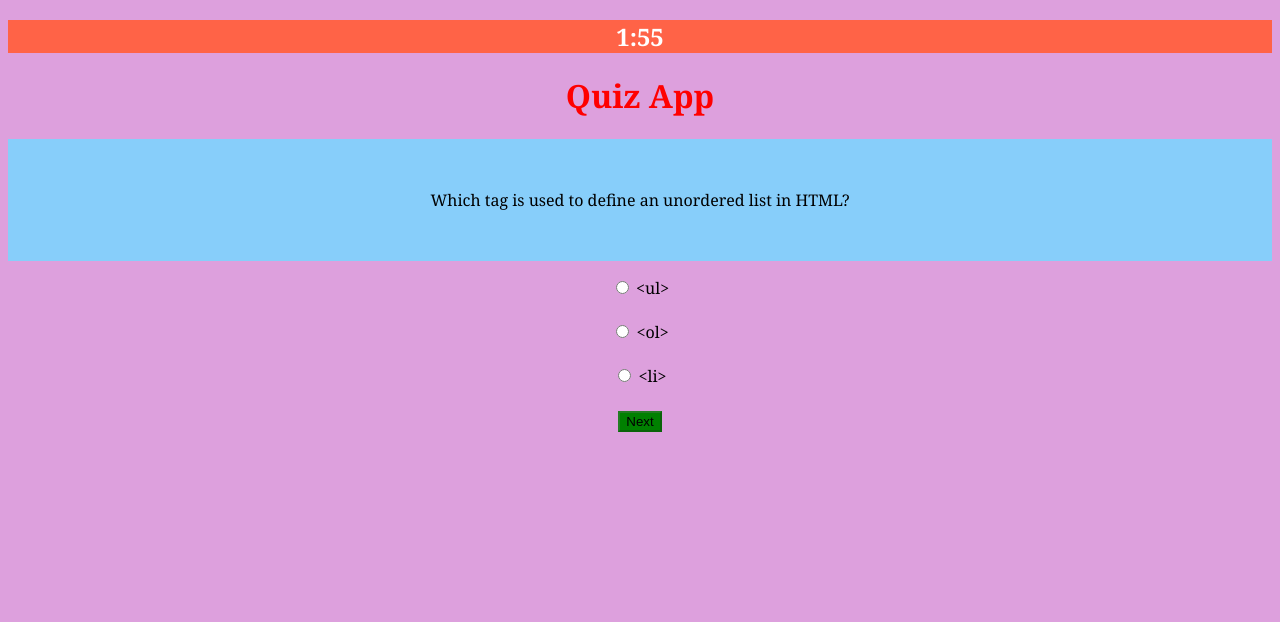
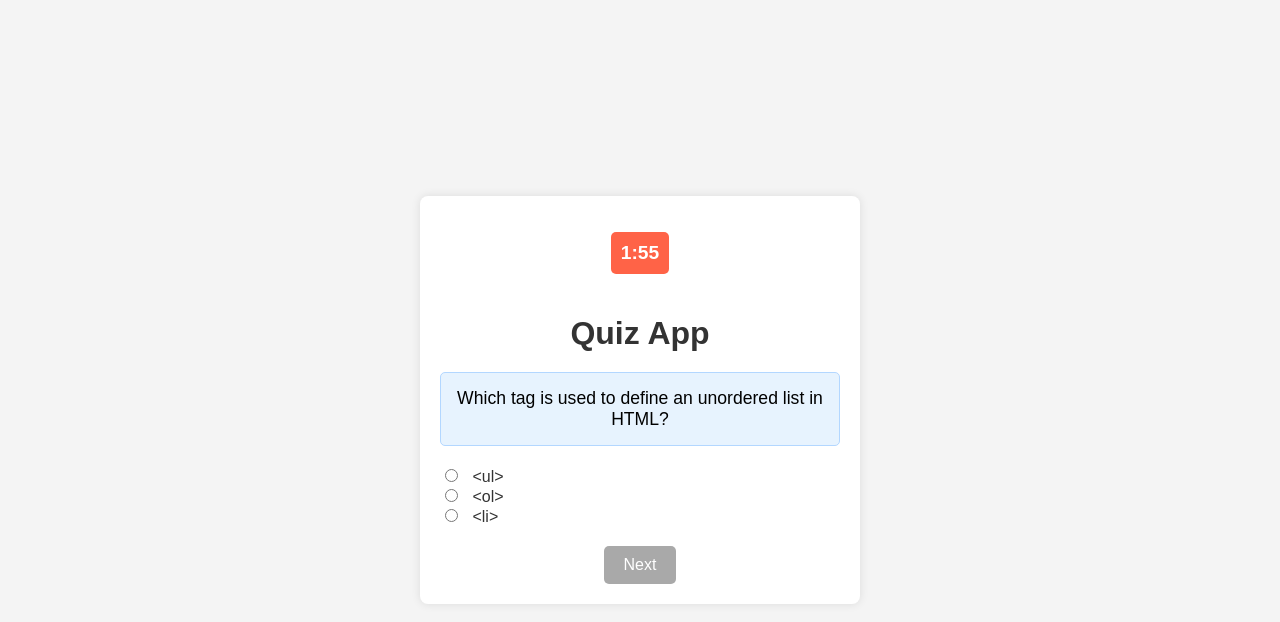
Before and after one commit to MiznaMasood/Quiz-App, a plain HTML site: page index.html in a window 1280 px wide. Drawn offline with Linux system fonts and the light colour scheme; some packages are replaced by stand-ins of ours; a script that the page names is missing.

Commit message:
Quiz App

```diff
--- a/app.js
+++ b/app.js
@@ -1,236 +1,136 @@
+
+// Your Firebase configuration
+var firebaseConfig = {
+  apiKey: "AIzaSyBXrN8jWLF_tZrNuoIFAuIYl-IIa3zajW8",
+  authDomain: "quiz-app-439ab.firebaseapp.com",
+  projectId: "quiz-app-439ab",
+  storageBucket: "quiz-app-439ab.appspot.com",
+  databaseURL: "https://quiz-app-439ab-default-rtdb.firebaseio.com",
+  messagingSenderId: "610410658785",
+  appId: "1:610410658785:web:fe310fe416452c28b130a0"
+};
+
+// Initialize Firebase
+firebase.initializeApp(firebaseConfig);
+var database = firebase.database().ref("useranswers")
+
 var questions = [
-    {
-        question : "Which tag is used to define an unordered list in HTML?",
-        option1: "<ul>",
-        option2: "<ol>",
-        option3: "<li>",
-        corrAnswer: "<ul>"
-    },
-    {
-        question: "Which CSS property changes the text color?",
-        option1: "text-color",
-        option2: "color",
-        option3: "font-color",
-        corrAnswer: "color"
-    },
-    {
-        question: "What is the correct syntax to link an external CSS file to an HTML document?",
-        option1: "<link rel='stylesheet' href='style.css'>",
-        option2: "<style src='style.css'>",
-        option3: "<css href='style.css'>",
-        corrAnswer: "<link rel='stylesheet' href='style.css'>"
-    },
-    {
-        question: "What keyword is used to declare a variable in JavaScript?",
-        option1: "variable",
-        option2: "var",
-        option3: "let",
-        corrAnswer: "var"
-    },
-    {
-        question: "Which attribute of the anchor tag specifies the destination URL of a hyperlink?",
-        option1: "href",
-        option2: "link",
-        option3: "url",
-        corrAnswer: "href"
-    },
-    {
-        question: "What tag is used to embed a video in HTML?",
-        option1: "<video>",
-        option2: "<media>",
-        option3: "<embed>",
-        corrAnswer: "<video>"
-    },
-    {
-        question: "What does CSS stand for?",
-        option1: "Creative Style Sheets",
-        option2: "Cascading Style Sheets",
-        option3: "Computer Style Sheets",
-        corrAnswer: "Cascading Style Sheets"
-    },
-    {
-        question: "Which JavaScript method is used to add or change HTML content?",
-        option1: "innerHTML",
-        option2: "appendText",
-        option3: "addText",
-        corrAnswer: "innerHTML"
-    },
-    {
-        question: "What CSS property is used to change the background color of an element?",
-        option1: "background-color",
-        option2: "color",
-        option3: "bgcolor",
-        corrAnswer: "background-color"
-    },
-    {
-        question: "What is the correct syntax for a JavaScript single-line comment?",
-        option1: "// This is a comment",
-        option2: "<!-- This is a comment -->",
-        option3: "/* This is a comment */",
-        corrAnswer: "// This is a comment"
-    }
+{ question: "Which tag is used to define an unordered list in HTML?", option1: "<ul>", option2: "<ol>", option3: "<li>", corrAnswer: "<ul>" },
+{ question: "Which CSS property changes the text color?", option1: "text-color", option2: "color", option3: "font-color", corrAnswer: "color" },
+{ question: "What is the correct syntax to link an external CSS file to an HTML document?", option1: "<link rel='stylesheet' href='style.css'>", option2: "<style src='style.css'>", option3: "<css href='style.css'>", corrAnswer: "<link rel='stylesheet' href='style.css'>" },
+{ question: "What keyword is used to declare a variable in JavaScript?", option1: "variable", option2: "var", option3: "let", corrAnswer: "var" },
+{ question: "Which attribute of the anchor tag specifies the destination URL of a hyperlink?", option1: "href", option2: "link", option3: "url", corrAnswer: "href" },
+{ question: "What tag is used to embed a video in HTML?", option1: "<video>", option2: "<media>", option3: "<embed>", corrAnswer: "<video>" },
+{ question: "What does CSS stand for?", option1: "Creative Style Sheets", option2: "Cascading Style Sheets", option3: "Computer Style Sheets", corrAnswer: "Cascading Style Sheets" },
+{ question: "Which JavaScript method is used to add or change HTML content?", option1: "innerHTML", option2: "appendText", option3: "addText", corrAnswer: "innerHTML" },
+{ question: "What CSS property is used to change the background color of an element?", option1: "background-color", option2: "color", option3: "bgcolor", corrAnswer: "background-color" },
+{ question: "What is the correct syntax for a JavaScript single-line comment?", option1: "// This is a comment", option2: "<!-- This is a comment -->", option3: "/* This is a comment */", corrAnswer: "// This is a comment" }
 ];
-
-
-// var ques = document.getElementById("ques");
-// var opt1 = document.getElementById("opt1");
-// var opt2 = document.getElementById("opt2");
-// var opt3 = document.getElementById("opt3");
-// var timer = document.getElementById("timer")
-// var index = 0;
-// var score = 0;
-// var min = 1;
-// var sec = 59;
-
-// setInterval(function(){
-//     timer.innerHTML = `${min}:${sec}`;
-//     sec--;
-//     if(sec < 0) {
-//         min--;
-//         sec = 59;
-//         if(min < 0){
-//             min = 1;
-//             sec = 59;
-//             nextQuestion()
-//         }
-//     }
-// }, 1000)
-
-// function nextQuestion(){
-//  var getOptions = document.getElementsByName("option");
-
-//  for(var i = 0; i < getOptions.length; i++){
-//         if(getOptions[i].checked){
-//          var selectedValue = getOptions[i].value;
-//          var selectedQues = questions[index -1].question;
-//          var selectedAns = questions[index -1][`option$ {selectedValue}`];
-//          var corrAnswer = questions[index -1]["corrAnswer"];
-
-//          if(selectedAns == corrAnswer){
-//             score++;
-//          }
-
-//         }
-//     getOptions[i].checked = false;
-
-//  }
-
-
-//          btn.disabled = true;
-
-
-
-//          if(index >= questions.length -1){
-
-//             Swal.fire({
-//                 title: "Good job!",
-//                 text:
-//                   "your percentage is: " + ((score / questions.length) * 100).toFixed(2),
-//                 icon: "success",
-//               });
-
-//          } else{
-
-//              ques.innerText = questions[index].question;
-//              opt1.innerText = questions[index].option1;
-//              opt2.innerText = questions[index].option2;
-//              opt3.innerText = questions[index].option3;
-//              index++;
-//              min = 1;
-//              sec = 59;
-
-
-//          }
-// }
-
-// function target(){
-//     var btn = document.getElementById("btn");
-//     btn.disabled = false;
-// }
-
 
 var ques = document.getElementById("ques");
 var opt1 = document.getElementById("opt1");
 var opt2 = document.getElementById("opt2");
 var opt3 = document.getElementById("opt3");
 var timer = document.getElementById("timer");
+var btn = document.getElementById("btn");
 var index = 0;
 var score = 0;
 var min = 1;
 var sec = 59;
+var timerInterval;
 
-setInterval(function () {
-  timer.innerHTML = `${min}:${sec}`;
+function startTimer() {
+clearInterval(timerInterval);
+timerInterval = setInterval(function () {
+    timer.innerHTML = `${min}:${sec < 10 ? '0' : ''}${sec}`;
     sec--;
     if (sec < 0) {
         min--;
         sec = 59;
         if (min < 0) {
+            clearInterval(timerInterval);
             min = 1;
             sec = 59;
             nextQuestion();
         }
     }
 }, 1000);
-
-function nextQuestion() {
-  var getOptions = document.getElementsByName("option");
-
-  for (var i = 0; i < getOptions.length; i++) {
-    if (getOptions[i].checked) {
-      var selectedValue = getOptions[i].value;
-      var selectedQues = questions[index - 1].question;
-      var selectedAns = questions[index - 1][`option${selectedValue}`];
-      var correctAnswer = questions[index - 1]["corrAnswer"];
-
-      if (selectedAns == correctAnswer) {
-        score++;
-      }
 }
 
-    getOptions[i].checked = false;
+function initializeQuiz() {
+startTimer();
+displayQuestion();
 }
-  btn.disabled = true;
 
-  if (index > questions.length - 1) {
-    var percentage = (score / questions.length) * 100;
-    if (percentage >= 50) {
-      Swal.fire({
-        title: "Good job!",
-        text: "Your percentage is: " + percentage.toFixed(2),
-        icon: "success",
-      }).then((result) => {
-        if (result.isConfirmed) {
-          // Reset index to 0 to go back to question 1
-          index = 0;
+function displayQuestion() {
+if (index < questions.length) {
+  var correctAnswer = questions[index]["corrAnswer"];
     ques.innerText = questions[index].question;
     opt1.innerText = questions[index].option1;
     opt2.innerText = questions[index].option2;
     opt3.innerText = questions[index].option3;
+    btn.disabled = true;
+} else {
+    clearInterval(timerInterval);
+    showResults();
+}
+}
+
+function nextQuestion() {
+  var getOptions = document.getElementsByName("option");
+  var selectedValue;
+  for (var i = 0; i < getOptions.length; i++) {
+      if (getOptions[i].checked) {
+          selectedValue = getOptions[i].value;
+          var selectedAns = questions[index][`option${selectedValue}`];
+          var correctAnswer = questions[index]["corrAnswer"];
+
+
+          database.push({
+              question: questions[index].question,
+              selectedAnswer: selectedAns,
+              correctAnswer: correctAnswer,
+              isCorrect: selectedAns === correctAnswer
+          });
+
+          if (selectedAns === correctAnswer) {
+              score++;
+          }
+          getOptions[i].checked = false;
+      }
+  }
+
   index++;
   min = 1;
   sec = 59;
+  displayQuestion();
+}
+
+
+function showResults() {
+var percentage = (score / questions.length) * 100;
+Swal.fire({
+    title: percentage >= 50 ? "Good job!" : "Sorry!",
+    text: `Your percentage is: ${percentage.toFixed(2)}%`,
+    icon: percentage >= 50 ? "success" : "error",
+}).then((result) => {
+    if (result.isConfirmed) {
+        resetQuiz();
     }
 });
-    } else {
-      Swal.fire({
-        title: "Sorry!",
-        text: "Your percentage is under 50%: " + percentage.toFixed(2),
-        icon: "error",
-      });
 }
-  } else {
-    ques.innerText = questions[index].question;
-    opt1.innerText = questions[index].option1;
-    opt2.innerText = questions[index].option2;
-    opt3.innerText = questions[index].option3;
-    index++;
+
+function resetQuiz() {
+index = 0;
+score = 0;
 min = 1;
 sec = 59;
-  }
+displayQuestion();
+startTimer();
 }
 
-function target() {
-  var btn = document.getElementById("btn");
+function enableNextButton() {
 btn.disabled = false;
 }
+
+btn.addEventListener("click", nextQuestion);
--- a/index.html
+++ b/index.html
@@ -3,52 +3,30 @@
 <head>
     <meta charset="UTF-8">
     <meta name="viewport" content="width=device-width, initial-scale=1.0">
-    <title>Document</title>
+    <title>Quiz App</title>
     <link rel="stylesheet" href="style.css">
+    <script src="https://www.gstatic.com/firebasejs/7.17.2/firebase-app.js"></script>
+    <script src="https://www.gstatic.com/firebasejs/7.17.2/firebase-database.js"></script>
 </head>
-<body onload="nextQuestion()">
-    <div style="font-family: Georgia, 'Times New Roman', Times, serif; text-align: center;">
-
+<body onload="initializeQuiz()">
+    <div class="container">
         <h2 id="timer">2:00</h2>
-
-
         <h1>Quiz App</h1>
-
-        <p id="ques"> </p>
-
-        <input onclick="target()"  name="option" type="radio" value="1">
-        <label id="opt1"></label>
-          <br>
-          <br>
-
-        <input onclick="target()"  name="option" type="radio" value="2">
-        <label id="opt2"></label>
-
-        <br>
-        <br>
-
-
-        <input onclick="target()"  name="option" type="radio" value="3">
-        <label id="opt3"></label>
-
-        <br>
-        <br>
-
-        <button id="btn" disabled onclick="nextQuestion()">Next</button>
-
-
-
-
-
-
-
-
-
+        <p id="ques"></p>
+        <div class="options">
+            <input onclick="enableNextButton()" name="option" type="radio" value="1">
+            <label id="opt1"></label>
+            <br>
+            <input onclick="enableNextButton()" name="option" type="radio" value="2">
+            <label id="opt2"></label>
+            <br>
+            <input onclick="enableNextButton()" name="option" type="radio" value="3">
+            <label id="opt3"></label>
+        </div>
+        <button id="btn" disabled>Next</button>
     </div>
 
-
-
+    <script src="https://cdn.jsdelivr.net/npm/sweetalert2@11"></script>
     <script src="app.js"></script>
-    <script src="https://cdn.jsdelivr.net/npm/sweetalert2@11"></script>
 </body>
 </html>
--- a/style.css
+++ b/style.css
@@ -1,34 +1,72 @@
-*{
-    background-color: plum;
-
+body {
+    display: flex;
+    justify-content: center;
+    align-items: center;
+    height: 100vh;
+    background-color: #f4f4f4;
+    font-family: Arial, sans-serif;
+    margin: 0;
 }
 
-#timer{
+.container {
+    text-align: center;
+    background-color: #fff;
+    padding: 20px;
+    border-radius: 8px;
+    box-shadow: 0 0 10px rgba(0, 0, 0, 0.1);
+    width: 100%;
+    max-width: 400px;
+}
+
+h1 {
+    color: #333;
+    margin-bottom: 20px;
+}
+
+#timer {
     background-color: #FF6347;
     color: #FFFFFF;
+    padding: 10px;
+    border-radius: 5px;
+    display: inline-block;
+    margin-bottom: 20px;
+    font-size: 1.2em;
 }
 
-h1{
-color: red;
+#ques {
+    background-color: #e7f3fe;
+    border: 1px solid #b3d7ff;
+    padding: 15px;
+    border-radius: 5px;
+    margin-bottom: 20px;
+    font-size: 1.1em;
 }
 
-#ques{
-    background-color:#87CEFA ;
-    border: #FF6347;
-    padding: 50px;
+.options {
+    text-align: left;
+    margin-bottom: 20px;
 }
 
-#opt1{
-    color: black
-}
-#opt2{
-    color: black
-}
-#opt3{
-    color: black
+input[type="radio"] {
+    margin-right: 10px;
 }
 
-#btn{
+label {
+    color: #333;
+    font-size: 1em;
+}
+
+#btn {
     background-color: #008000;
-    color: black;
+    color: white;
+    padding: 10px 20px;
+    border: none;
+    border-radius: 5px;
+    cursor: pointer;
+    font-size: 1em;
 }
+
+#btn:disabled {
+    background-color: #A9A9A9;
+    cursor: not-allowed;
+}
```
Also changed, not shown: javascript_vertical_logo_icon_168606.png (added). Lines whose indentation alone changed are shown as unchanged.
